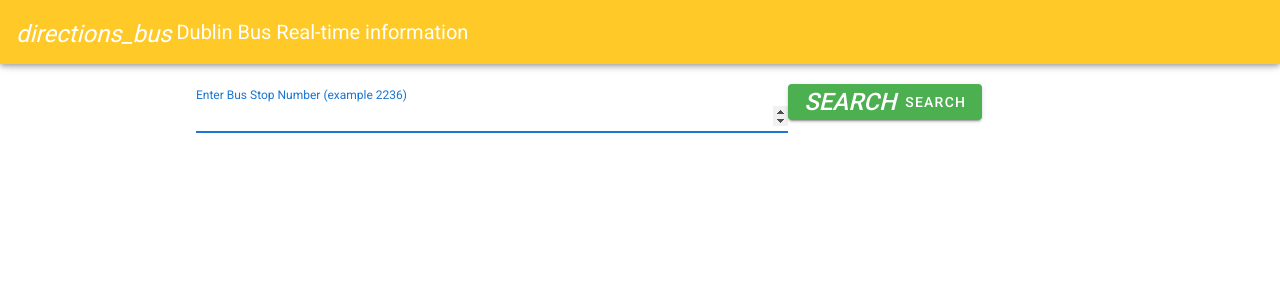
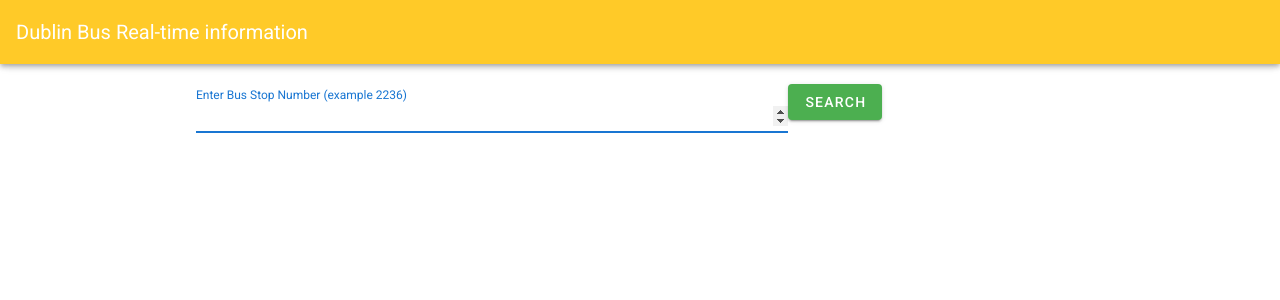
Before and after one commit to mindas22/dublinbus, a Vue app: page / in a window 1280 px wide. Shown: the top 300 px of the page. Built offline with nearby package versions, Linux system fonts and the light colour scheme.

Commit message:
temporary removed icons

```diff
--- a/src/App.vue
+++ b/src/App.vue
@@ -3,7 +3,7 @@
     <v-app-bar app color="amber lighten-1" dark>
       <div class="d-flex align-center">
         <v-toolbar-title>
-          <v-icon sharp>directions_bus</v-icon>
+          <!-- <v-icon sharp>directions_bus</v-icon> -->
           Dublin Bus Real-time information</v-toolbar-title
         >
       </div>
@@ -26,7 +26,6 @@
 </template>
 
 <script>
-// import HelloWorld from "./components/HelloWorld";
 import RealTimeStops from "./components/RealTimeStops";
 
 export default {
--- a/src/components/RealTimeStops.vue
+++ b/src/components/RealTimeStops.vue
@@ -15,8 +15,9 @@
           ></v-text-field>
         </v-flex>
         <v-flex sm3>
-          <v-btn @click="onSubmit()" color="success"
-            ><v-icon sharp class="pr-2"> search </v-icon>search
+          <v-btn @click="onSubmit()" color="success">
+            <!-- <v-icon sharp class="pr-2"> search </v-icon> -->
+            search
           </v-btn>
         </v-flex>
         <br />
```
